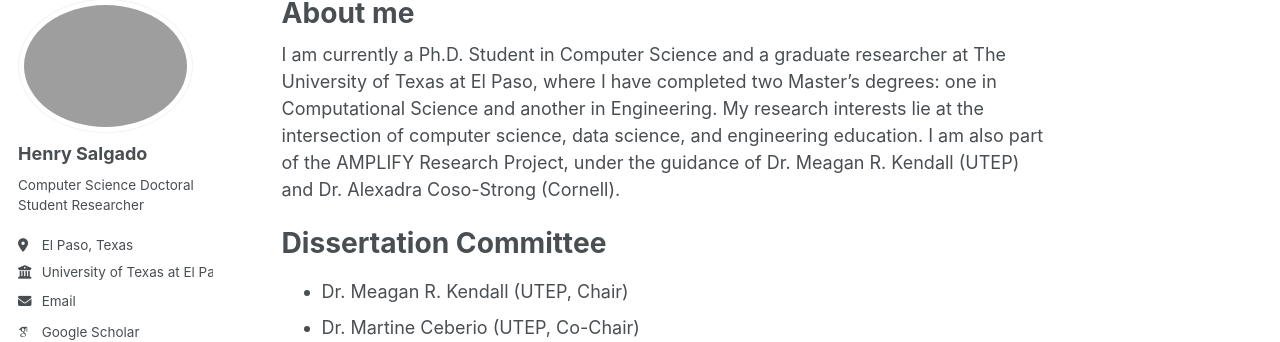
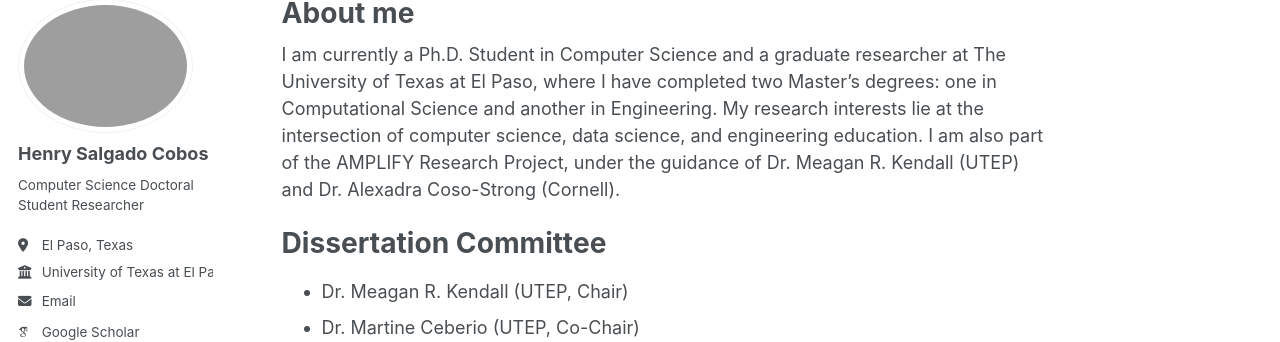
Before and after one commit to eigenhenry/eigenhenry.github.io, a Jekyll site: the page built from _pages/about.md, in a window 1280 px wide. Shown: the part 107-449 px from the top of the page. Built offline with Jekyll 4.4.1, drawn with Linux system fonts in a browser that asks for light colours; some web fonts are replaced; a file with an impossible date is left out.

Commit message:
Update _config.yml

```diff
--- a/_config.yml
+++ b/_config.yml
@@ -22,7 +22,7 @@
 author:
   # Biographic information
   avatar           : "henry.png"
-  name             : "Henry Salgado"
+  name             : "Henry Salgado Cobos"
   pronouns         : # example: "she/her"
   bio              : "Computer Science Doctoral Student Researcher "
   location         : "El Paso, Texas"
```
